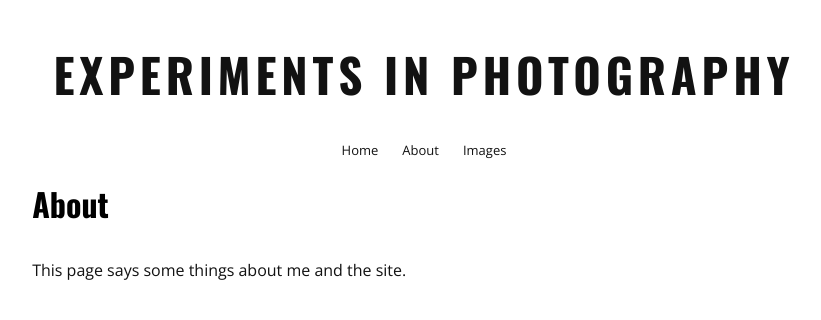
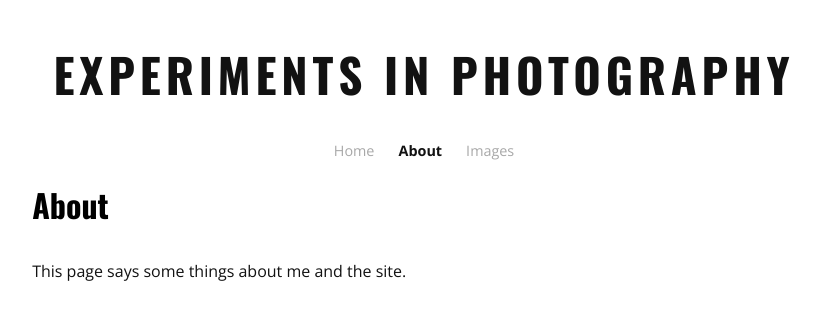
Before and after one commit to johnnydeez/exip, a Jekyll site: the page built from about.md, in a window 1280 px wide. Shown: the top 320 px of the page, without its empty margins (216-1037 px from the left). Built offline with Jekyll 4.4.1, drawn with Linux system fonts in a browser that asks for light colours.

Commit message:
Got image grids working and cleaned up a few other styles.

```diff
--- a/_includes/navigation.html
+++ b/_includes/navigation.html
@@ -1,5 +1,5 @@
 <nav>
     {% for item in site.data.navigation %}
-    <a href="{{ item.link }}" {% if page.url == item.link %}class="current"{% endif %}>{{ item.name }}</a>
+    <a href="{{ item.link }}" {% if page.url == item.link %}class="active-page"{% endif %}>{{ item.name }}</a>
     {% endfor %}
 </nav>
--- a/_posts/2021-07-07-the-beauty-of-snaefellsnes.markdown
+++ b/_posts/2021-07-07-the-beauty-of-snaefellsnes.markdown
@@ -6,6 +6,8 @@
 ---
 
 
+![a-house-in-arnarstapi]({{ site.storageurl }}/DSCF0526.jpg){:class="img-responsive"}
+
 After spending about ten times more days in Reykjavik than every other traveler I met, like them, I eventually got a car and hit the road. First stop was Snæfellsnes Peninsula (pronounced SNA-FULL-SNESS, I guess. You don’t want to be learning Icelandic pronunciation from me).
 
 I was told by the internet that this region was like an entire mini-Iceland. That turned out to be true,
@@ -13,3 +15,7 @@
 The tragedy of this country, however, is that the roads are extremely narrow and only one lane each way. There are also very few turn-outs. The photos here are about one tenth of the ones I would have liked to take. I don’t really feel like I captured this place to its potential. But, I had three days. Did what I could.
 
 Finally, my new jam seems to be turning my camera sideways, placing a subject in the center-ish of the frame, and putting the camera low to the ground. Almost all of these shots were taken that way. This is either a sign of progress or regression. Jury is still out.
+
+
+![small-town-in-iceland]({{ site.storageurl }}/DSCF0558.jpg){:class="img-responsive"}
+{% include image-grid-snaefellsnes.html %}
--- a/_sass/main.scss
+++ b/_sass/main.scss
@@ -77,23 +77,56 @@
 	margin: 0 0;
 }
 
-h2 a:link, nav a:link {
+h2 a:link {
 	color: #121212;
     text-decoration: none;
 }
 
-h2 a:visited, nav a:visited {
+h2 a:visited {
 	color: #121212;
     text-decoration: none;
 }
+
+nav a:visited {
+    text-decoration: none;
+	color: #a8a8a8;
+}
+
 
 nav a:link {
 	margin-left: 10px;
 	margin-right: 10px;
 	font-family: 'Open Sans', sans-serif;
-	font-size: 13px;
+	font-size: .9em;
+    text-decoration: none;
+	color: #a8a8a8;
 }
 
+nav .active-page {
+	color: #121212 !important;
+    font-weight: 700;
+}
+
+
+/* Settings for image grids stored in _layouts */
+.image-grid-row {
+    display: flex;
+    flex-wrap: wrap;
+    padding: 0 0;
+    margin: 0 -4px;
+}
+
+.one-third-column {
+    flex: 33.3%;
+    max-width: 32.5%;
+    padding: 0 4px;
+}
+
+.image-grid-column img {
+    margin-top: 8px;
+    vertical-align: middle;
+    width: 100%;
+}
 
 
 /* Settings to ensure youtube embed video takes up full width. */
```
Also changed, not shown: _includes/image-grid-snaefellsnes.html (added, +14 -0 lines).
